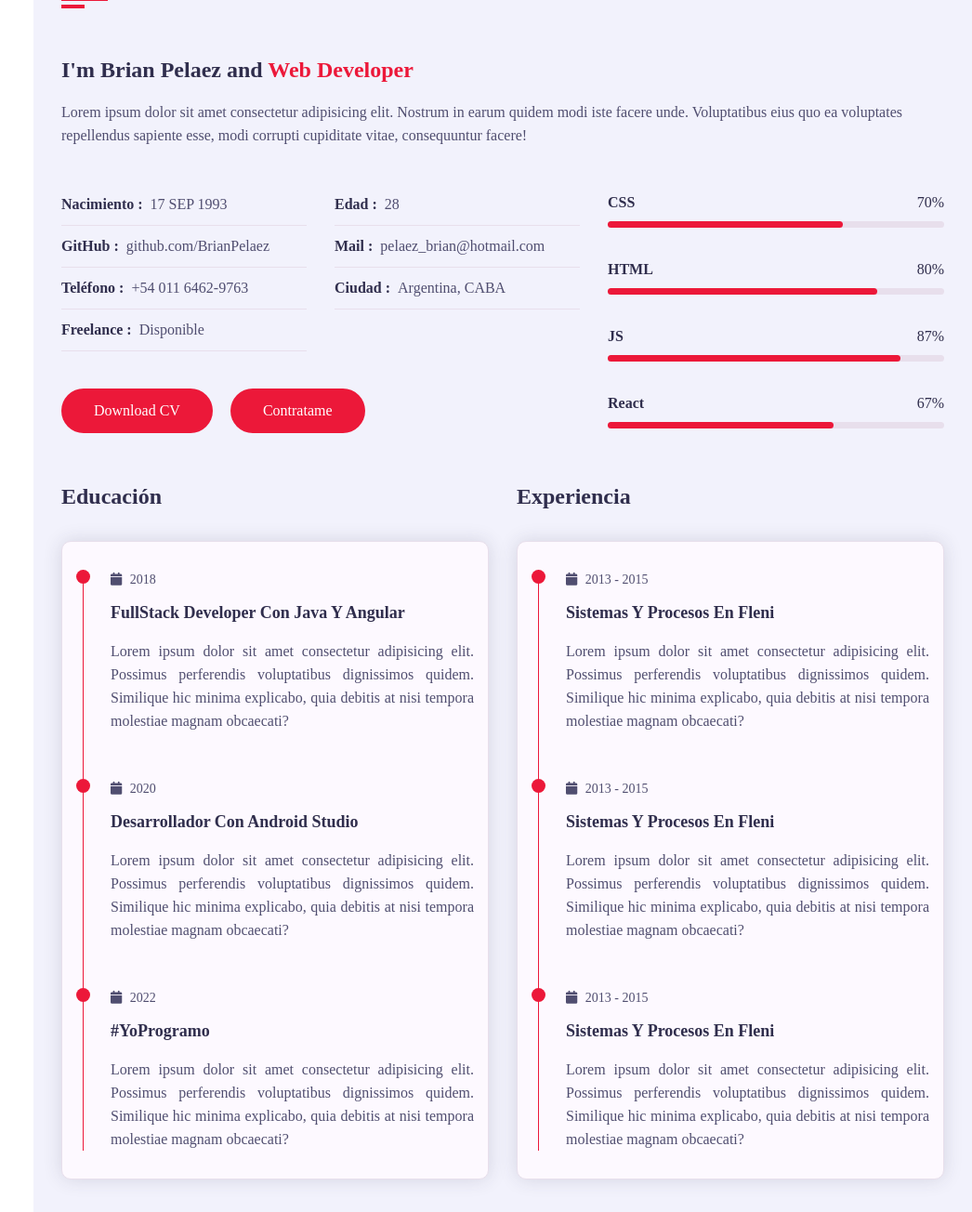
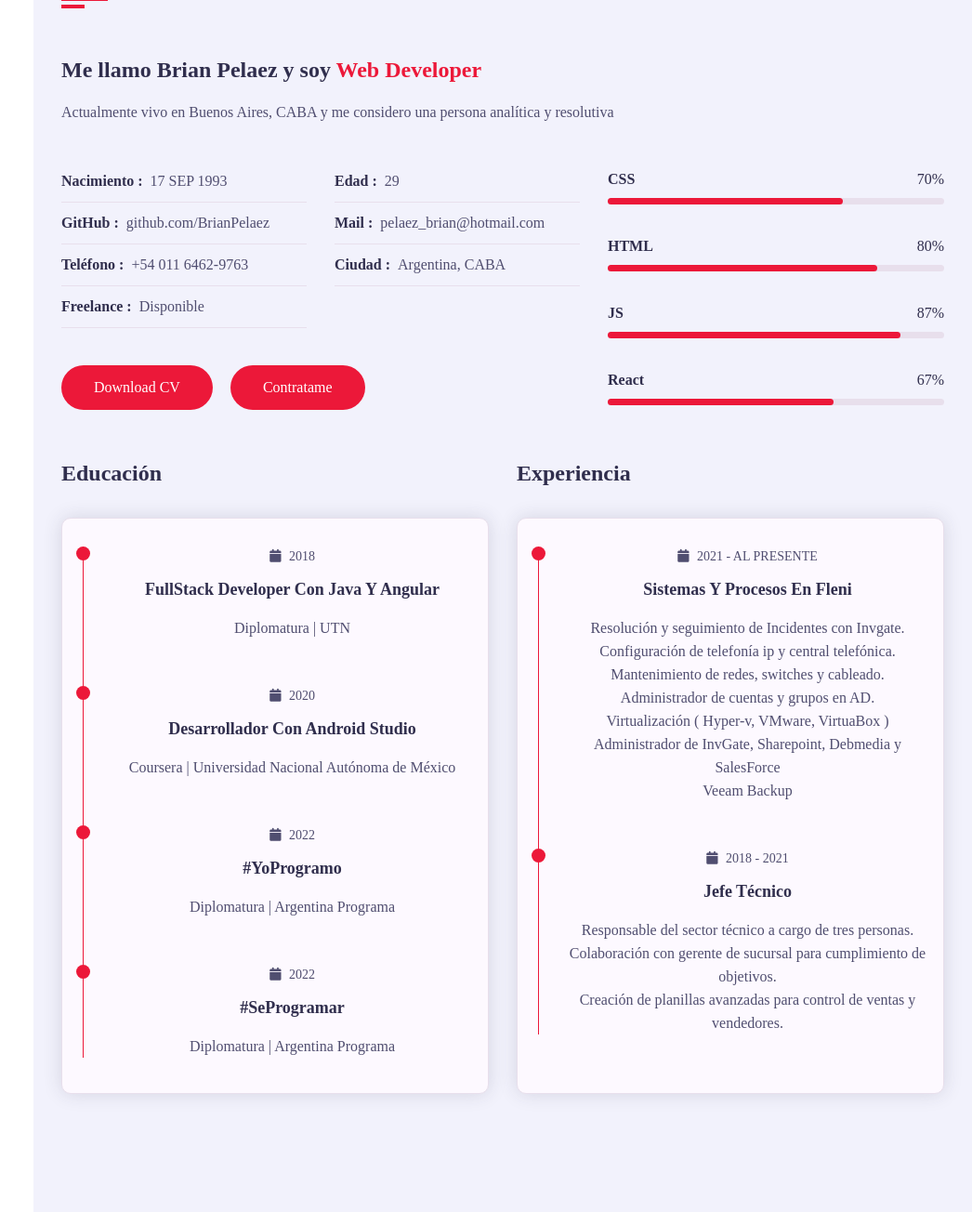
Before and after one commit to BrianPelaez/Responsive-Portfolio, a plain HTML site: page index.html in a window 1280 px wide. Shown: the part 923-2227 px from the top of the page at 93% size, without its empty margins (234-1280 px from the left). Drawn offline with nearby package versions, Linux system fonts and the light colour scheme; a web font is replaced by a local one.

Commit message:
Add text + img

```diff
--- a/CSS/style.css
+++ b/CSS/style.css
@@ -411,6 +411,7 @@ h3.my-profession{
 .about .about-content .timeline-box {
     flex: 0 0 100%;
     max-width: 100%;
+
 }
 .about .about-content .timeline {
     background-color: var(--bg-black-100);
@@ -419,6 +420,7 @@ h3.my-profession{
     border-radius: 10px;
     width: 100%;
     position: relative;
+    min-height: 620px;
 }
 .about .about-content .timeline .timeline-item {
     position: relative;
@@ -451,6 +453,7 @@ h3.my-profession{
     font-size: 14px;
     margin-bottom: 12px;
     color: var(--text-black-700);
+    text-align: center;
 }
 .about .about-content .timeline .timeline-date .fa {
     margin-right: 5px;
@@ -461,12 +464,14 @@ h3.my-profession{
     margin-bottom: 15px;
     text-transform: capitalize;
     color: var(--text-black-900);
+    text-align: center;
 }
 .about .about-content .timeline .timeline-text {
     line-height: 25px;
     font-size: 16px;
     text-align: justify;
     color: var(--text-black-700);
+    text-align: center;
 }
 /* Service */
 .service .container {
@@ -550,6 +555,9 @@ h3.my-profession{
 .portafolio .portafolio-item-inner .portafolio-img img {
     width: 100%;
     display: block;
+    min-height: 200px;
+    max-height: 200px;
+    object-fit: cover;
 }
 /* Contacto */
 .contacto-title {
--- a/index.html
+++ b/index.html
@@ -45,14 +45,11 @@
                     <div class="row">
                         <div class="home-info padd-15">
                             <h3 class="hello">
-                                Hola, mi nombre es <span class="name">Brian Pelaez</span>
+                                Hola, me llamo <span class="name">Brian Pelaez</span>
                             </h3>
-                            <h3 class="my-profession">Soy <span class="typing">Desarrollador</span></h3>
-                            <p>Lorem ipsum dolor sit amet consectetur adipisicing elit.
-                                Natus, alias molestias? Necessitatibus impedit recusandae,
-                                ipsam nemo beatae, quisquam iste sunt sit sequi vitae et
-                                laboriosam non omnis excepturi saepe distinctio.</p>
-                                <a href="#contact" class="btn hire-me">Contratame</a>
+                            <h3 class="my-profession">Y soy <span class="typing">Desarrollador</span></h3>
+
+                                <a href="#contacto" class="btn hire-me">Contactame</a>
                         </div>
                         <div class="home-img padd-15">
                             <img src="./img/me.jpg" alt="Brian Pelaez">
@@ -73,8 +70,8 @@
                         <div class="about-content padd-15">
                             <div class="row">
                                 <div class="about-text padd-15">
-                                    <h3>I'm Brian Pelaez and <span>Web Developer</span></h3>
-                                    <p>Lorem ipsum dolor sit amet consectetur adipisicing elit. Nostrum in earum quidem modi iste facere unde. Voluptatibus eius quo ea voluptates repellendus sapiente esse, modi corrupti cupiditate vitae, consequuntur facere!
+                                    <h3>Me llamo Brian Pelaez y soy <span>Web Developer</span></h3>
+                                    <p>Actualmente vivo en Buenos Aires, CABA y me considero  una persona analítica y resolutiva
                                     </p>
                                 </div>
                             </div>
@@ -85,7 +82,7 @@
                                             <p>Nacimiento : <span>17 SEP 1993</span></p>
                                         </div>
                                         <div class="info-item padd-15">
-                                            <p>Edad : <span>28</span></p>
+                                            <p>Edad : <span>29</span></p>
                                         </div>
                                         <div class="info-item padd-15">
                                             <p>GitHub : <span>github.com/BrianPelaez</span></p>
@@ -155,7 +152,8 @@
                                                         <i class="fa fa-calendar"></i> 2018
                                                     </h3>
                                                     <h4 class="timeline-title">FullStack Developer con Java y Angular</h4>
-                                                    <p class="timeline-text">Lorem ipsum dolor sit amet consectetur adipisicing elit. Possimus perferendis voluptatibus dignissimos quidem. Similique hic minima explicabo, quia debitis at nisi tempora molestiae magnam obcaecati?</p>
+                                                    <p class="timeline-text">Diplomatura | UTN
+                                                    </p>
                                                 </div>
                                                 <!-- TimeLine Item -->
                                                 <!-- TimeLine Item -->
@@ -165,7 +163,7 @@
                                                         <i class="fa fa-calendar"></i> 2020
                                                     </h3>
                                                     <h4 class="timeline-title">Desarrollador con Android Studio</h4>
-                                                    <p class="timeline-text">Lorem ipsum dolor sit amet consectetur adipisicing elit. Possimus perferendis voluptatibus dignissimos quidem. Similique hic minima explicabo, quia debitis at nisi tempora molestiae magnam obcaecati?</p>
+                                                    <p class="timeline-text">Coursera | Universidad Nacional Autónoma de México</p>
                                                 </div>
                                                 <!-- TimeLine Item -->
                                                 <!-- TimeLine Item -->
@@ -175,7 +173,17 @@
                                                         <i class="fa fa-calendar"></i> 2022
                                                     </h3>
                                                     <h4 class="timeline-title">#YoProgramo</h4>
-                                                    <p class="timeline-text">Lorem ipsum dolor sit amet consectetur adipisicing elit. Possimus perferendis voluptatibus dignissimos quidem. Similique hic minima explicabo, quia debitis at nisi tempora molestiae magnam obcaecati?</p>
+                                                    <p class="timeline-text">Diplomatura | Argentina Programa</p>
+                                                </div>
+                                                <!-- TimeLine Item -->
+                                                <!-- TimeLine Item -->
+                                                <div class="timeline-item">
+                                                    <div class="circle-dot"></div>
+                                                    <h3 class="timeline-date">
+                                                        <i class="fa fa-calendar"></i> 2022
+                                                    </h3>
+                                                    <h4 class="timeline-title">#SeProgramar</h4>
+                                                    <p class="timeline-text">Diplomatura | Argentina Programa</p>
                                                 </div>
                                                 <!-- TimeLine Item -->
                                             </div>
@@ -191,32 +199,37 @@
                                                 <div class="timeline-item">
                                                     <div class="circle-dot"></div>
                                                     <h3 class="timeline-date">
-                                                        <i class="fa fa-calendar"></i> 2013 - 2015
+                                                        <i class="fa fa-calendar"></i> 2021 - AL PRESENTE
                                                     </h3>
                                                     <h4 class="timeline-title">Sistemas y procesos en Fleni</h4>
-                                                    <p class="timeline-text">Lorem ipsum dolor sit amet consectetur adipisicing elit. Possimus perferendis voluptatibus dignissimos quidem. Similique hic minima explicabo, quia debitis at nisi tempora molestiae magnam obcaecati?</p>
+                                                    <ul class="timeline-text">
+                                                        <li>Resolución y seguimiento de Incidentes con Invgate.</li>
+                                                        <li>Configuración de telefonía ip y central telefónica.</li>
+                                                        <li>Mantenimiento de redes, switches y cableado.</li>
+                                                        <li>Administrador de cuentas y grupos en AD.</li>
+                                                        <li>Virtualización ( Hyper-v, VMware, VirtuaBox )</li>
+                                                        <li>Administrador de InvGate, Sharepoint, Debmedia y SalesForce</li>
+                                                        <li>Veeam Backup</li>
+                                                    </ul>
                                                 </div>
                                                 <!-- TimeLine Item -->
                                                 <!-- TimeLine Item -->
                                                 <div class="timeline-item">
                                                     <div class="circle-dot"></div>
                                                     <h3 class="timeline-date">
-                                                        <i class="fa fa-calendar"></i> 2013 - 2015
+                                                        <i class="fa fa-calendar"></i> 2018 - 2021
                                                     </h3>
-                                                    <h4 class="timeline-title">Sistemas y procesos en Fleni</h4>
-                                                    <p class="timeline-text">Lorem ipsum dolor sit amet consectetur adipisicing elit. Possimus perferendis voluptatibus dignissimos quidem. Similique hic minima explicabo, quia debitis at nisi tempora molestiae magnam obcaecati?</p>
+                                                    <h4 class="timeline-title">Jefe Técnico</h4>
+                                                    <ul class="timeline-text">
+
+                                                        <li>Responsable del sector técnico a cargo de tres personas.</li>
+                                                        <li>Colaboración con gerente de sucursal para cumplimiento de objetivos.</li>
+                                                        <li>Creación de planillas avanzadas para control de ventas y vendedores.</li>
+
+                                                    </ul>
                                                 </div>
                                                 <!-- TimeLine Item -->
-                                                <!-- TimeLine Item -->
-                                                <div class="timeline-item">
-                                                    <div class="circle-dot"></div>
-                                                    <h3 class="timeline-date">
-                                                        <i class="fa fa-calendar"></i> 2013 - 2015
-                                                    </h3>
-                                                    <h4 class="timeline-title">Sistemas y procesos en Fleni</h4>
-                                                    <p class="timeline-text">Lorem ipsum dolor sit amet consectetur adipisicing elit. Possimus perferendis voluptatibus dignissimos quidem. Similique hic minima explicabo, quia debitis at nisi tempora molestiae magnam obcaecati?</p>
-                                                </div>
-                                                <!-- TimeLine Item -->
+
                                             </div>
                                         </div>
                                     </div>
@@ -227,8 +240,9 @@
                 </div>
             </section>
             <!-- About Section End -->
+
             <!-- Servicios Section Start -->
-            <section class="service section" id="servicios">
+            <section class="service section" id="servicios" style="display: none;">  <!-- PARA AGREGAR PRÓXIMAMENTE -->
                 <div class="container">
                     <div class="row">
                         <div class="section-title padd-15">
@@ -325,7 +339,7 @@
                         <div class="portafolio-item padd-15">
                             <div class="portafolio-item-inner shadow-dark">
                                 <div class="portafolio-img">
-                                   <img src="./img/portafolio/mascotas.jpg" alt="Mascotas"></a>
+                                   <a href="#"><img src="./img/portafolio/mascotas.jpg" alt="Mascotas"></a>
                                 </div>
                             </div>
                         </div>
@@ -334,7 +348,7 @@
                         <div class="portafolio-item padd-15">
                             <div class="portafolio-item-inner shadow-dark">
                                 <div class="portafolio-img">
-                                    <img src="./img/portafolio/To-do-List.jpg" alt="">
+                                   <a href="https://github.com/BrianPelaez/Calculadora"><img src="./img/portafolio/calc.png" alt="Calculadora"></a>
                                 </div>
                             </div>
                         </div>
@@ -343,7 +357,7 @@
                         <div class="portafolio-item padd-15">
                             <div class="portafolio-item-inner shadow-dark">
                                 <div class="portafolio-img">
-                                    <img src="./img/portafolio/To-do-List.jpg" alt="">
+                                    <a href="https://github.com/BrianPelaez/quotesGenerator"><img src="./img/portafolio/quoteGenerator.jpg" alt=""></a>
                                 </div>
                             </div>
                         </div>
@@ -352,7 +366,7 @@
                         <div class="portafolio-item padd-15">
                             <div class="portafolio-item-inner shadow-dark">
                                 <div class="portafolio-img">
-                                    <img src="./img/portafolio/To-do-List.jpg" alt="">
+                                    <a href="https://github.com/BrianPelaez/FilmSearch"><img src="./img/portafolio/Pelis.jpg" alt="Pelispedia"></a>
                                 </div>
                             </div>
                         </div>
```
Also changed, not shown: img/portafolio/Pelis.jpg (added), img/portafolio/calc.png (added), img/portafolio/quoteGenerator.jpg (added).
